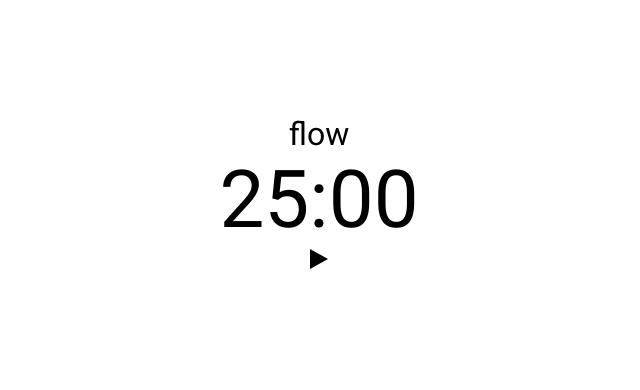
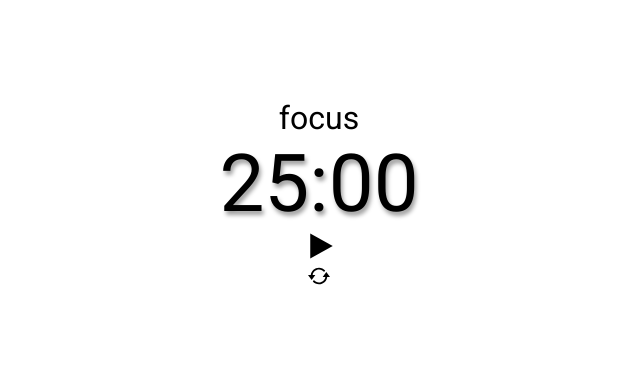
Before and after one commit to MarkosComK/pomodoro-clock, a plain HTML site: page index.html in a window 1280 px wide. Shown: the part 205-595 px from the top of the page, without its empty margins (321-961 px from the left). Drawn offline with Linux system fonts and the light colour scheme.

Commit message:
create restart button

```diff
--- a/index.html
+++ b/index.html
@@ -11,14 +11,15 @@
     <section>
         <div id="app">
             <div>
-                <p>flow</p>
+                <p>focus</p>
             </div>
             <div>
                 <div id="clock">25:00</div>
             </div>
             <div>
-                <button id="start"><svg xmlns="http://www.w3.org/2000/svg" width="24" height="24" viewBox="0 0 24 24"><path d="M3 22v-20l18 10-18 10z"/></svg></button>
+                <button id="start"><svg id="playbtn" xmlns="http://www.w3.org/2000/svg" width="30" height="30" viewBox="-2 0 24 24"><path d="M3 22v-20l18 10-18 10z"/></svg></button>
             </div>
+            <button><svg xmlns="http://www.w3.org/2000/svg" width="22" height="22" viewBox="0 0 24 24"><path d="M20.944 12.979c-.489 4.509-4.306 8.021-8.944 8.021-2.698 0-5.112-1.194-6.763-3.075l1.245-1.633c1.283 1.645 3.276 2.708 5.518 2.708 3.526 0 6.444-2.624 6.923-6.021h-2.923l4-5.25 4 5.25h-3.056zm-15.864-1.979c.487-3.387 3.4-6 6.92-6 2.237 0 4.228 1.059 5.51 2.698l1.244-1.632c-1.65-1.876-4.061-3.066-6.754-3.066-4.632 0-8.443 3.501-8.941 8h-3.059l4 5.25 4-5.25h-2.92z"/></svg></button>
         </div>
     </section>
     <script src="pomodoro.js"></script>
--- a/pomodoro.js
+++ b/pomodoro.js
@@ -4,7 +4,7 @@ var seconds = 60
 var clock = document.querySelector('#clock')
 
 
-var playIcon = '<svg xmlns="http://www.w3.org/2000/svg" width="24" height="24" viewBox="0 0 24 24"><path d="M3 22v-20l18 10-18 10z"/></svg>'
+var playIcon = '<svg xmlns="http://www.w3.org/2000/svg" width="30" height="30" viewBox="-2 0 24 24"><path d="M3 22v-20l18 10-18 10z"/></svg>'
 var pauseIcon = '<svg xmlns="http://www.w3.org/2000/svg" width="24" height="24" viewBox="0 0 24 24"><path d="M11 22h-4v-20h4v20zm6-20h-4v20h4v-20z"/></svg>'
 //alows setInterval to get just one call
 var played = false
--- a/style.css
+++ b/style.css
@@ -35,6 +35,8 @@ p{
     font-family: 'Roboto', sans-serif;
     font-weight: 400;
     font-size: min(5em, 18vw);
+
+    text-shadow: 2px 4px 4px #a0a0a0;
 }
 
 #app{
@@ -47,6 +49,7 @@ p{
     width: max(30%, 250px);
 }
 
+
 button, input[type="submit"], input[type="reset"] {
 	background: none;
 	color: inherit;
```
